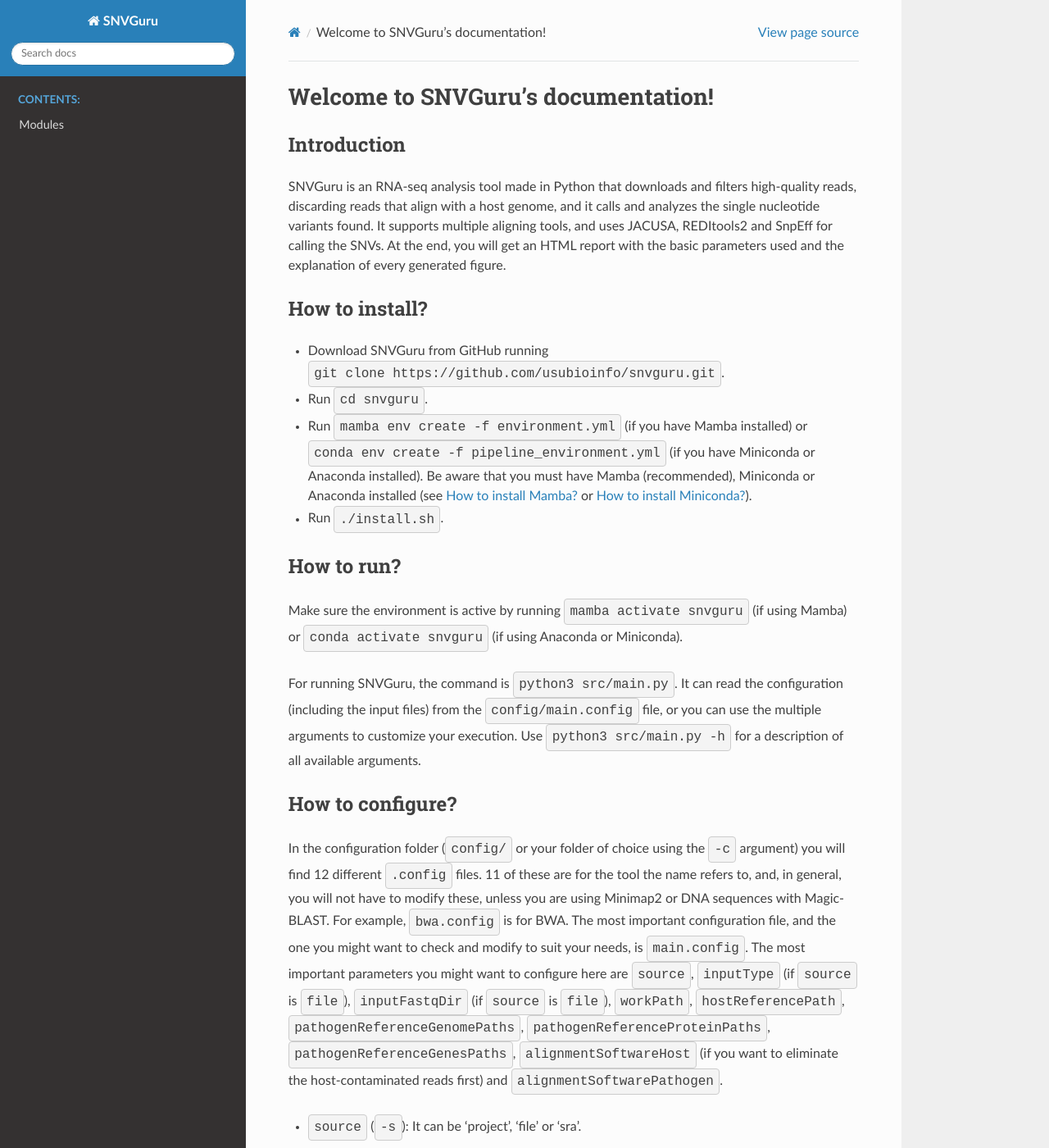
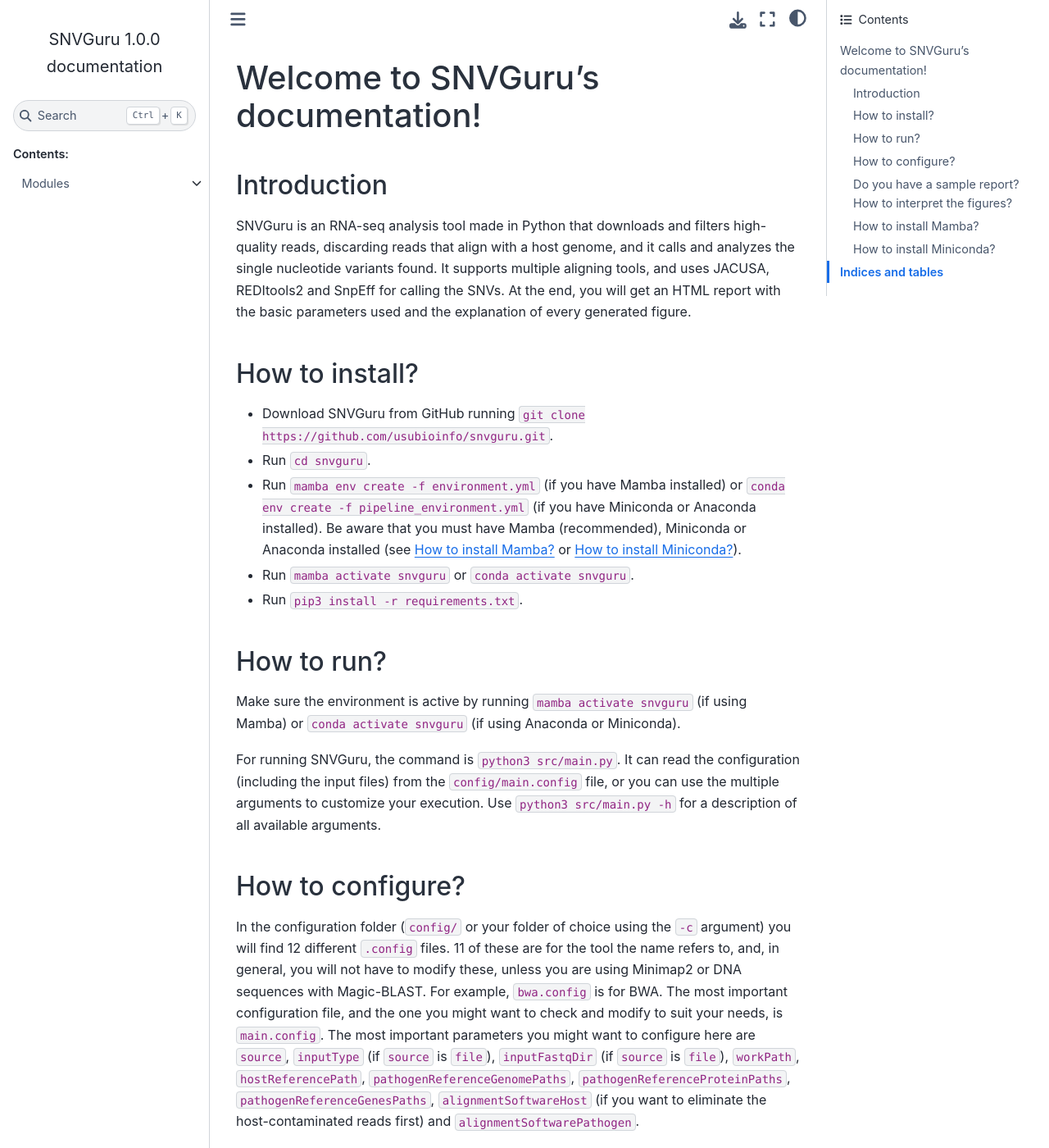
Before and after one commit to usubioinfo/snvguru, a Sphinx documentation site: the page built from docs/index.rst, in a window 1280 px wide and 1400 px high. Shown: the whole window at 82% size. Built offline with Sphinx 7.4.7 and the Sphinx Book theme 1.1.4, drawn with Linux system fonts in a browser that asks for light colours; pages that are not in the unit, such as notebooks, are missing from menus; some of the changed text lies outside the part shown.

Commit message:
Added REDItools3

```diff
--- a/docs/conf.py
+++ b/docs/conf.py
@@ -49,7 +49,7 @@
 # a list of builtin themes.
 #
 # html_theme = 'alabaster'
-html_theme = 'sphinx_rtd_theme'
+html_theme = 'sphinx_book_theme'
 # html_theme = 'sphinx_material'
 
 # Add any paths that contain custom static files (such as style sheets) here,
--- a/docs/index.rst
+++ b/docs/index.rst
@@ -16,50 +16,51 @@
 How to install?
 ===============
 
-* Download SNVGuru from GitHub running `git clone https://github.com/usubioinfo/snvguru.git`.
-* Run `cd snvguru`.
-* Run `mamba env create -f environment.yml` (if you have Mamba installed) or `conda env create -f pipeline_environment.yml` (if you have Miniconda or Anaconda installed). Be aware that you must have Mamba (recommended), Miniconda or Anaconda installed (see :ref:`mamba-installation` or :ref:`miniconda-installation`).
-* Run `./install.sh`.
+* Download SNVGuru from GitHub running ``git clone https://github.com/usubioinfo/snvguru.git``.
+* Run ``cd snvguru``.
+* Run ``mamba env create -f environment.yml`` (if you have Mamba installed) or ``conda env create -f pipeline_environment.yml`` (if you have Miniconda or Anaconda installed). Be aware that you must have Mamba (recommended), Miniconda or Anaconda installed (see :ref:`mamba-installation` or :ref:`miniconda-installation`).
+* Run ``mamba activate snvguru`` or ``conda activate snvguru``.
+* Run ``pip3 install -r requirements.txt``.
 
 ===========
 How to run?
 ===========
 
-Make sure the environment is active by running `mamba activate snvguru` (if using Mamba) or `conda activate snvguru` (if using Anaconda or Miniconda).
+Make sure the environment is active by running ``mamba activate snvguru`` (if using Mamba) or ``conda activate snvguru`` (if using Anaconda or Miniconda).
 
-For running SNVGuru, the command is `python3 src/main.py`. It can read the configuration (including the input files) from the `config/main.config` file, or you can use the multiple arguments to customize your execution. Use `python3 src/main.py -h` for a description of all available arguments.
+For running SNVGuru, the command is ``python3 src/main.py``. It can read the configuration (including the input files) from the ``config/main.config`` file, or you can use the multiple arguments to customize your execution. Use ``python3 src/main.py -h`` for a description of all available arguments.
 
 =================
 How to configure?
 =================
 
-In the configuration folder (`config/` or your folder of choice using the `-c` argument) you will find 12 different `.config` files. 11 of these are for the tool the name refers to, and, in general, you will not have to modify these, unless you are using Minimap2 or DNA sequences with Magic-BLAST. For example, `bwa.config` is for BWA. The most important configuration file, and the one you might want to check and modify to suit your needs, is `main.config`. The most important parameters you might want to configure here are `source`, `inputType` (if `source` is `file`), `inputFastqDir` (if `source` is `file`), `workPath`, `hostReferencePath`, `pathogenReferenceGenomePaths`, `pathogenReferenceProteinPaths`, `pathogenReferenceGenesPaths`, `alignmentSoftwareHost` (if you want to eliminate the host-contaminated reads first) and `alignmentSoftwarePathogen`.
+In the configuration folder (``config/`` or your folder of choice using the ``-c`` argument) you will find 12 different ``.config`` files. 11 of these are for the tool the name refers to, and, in general, you will not have to modify these, unless you are using Minimap2 or DNA sequences with Magic-BLAST. For example, ``bwa.config`` is for BWA. The most important configuration file, and the one you might want to check and modify to suit your needs, is ``main.config``. The most important parameters you might want to configure here are ``source``, ``inputType`` (if ``source`` is ``file``), ``inputFastqDir`` (if ``source`` is ``file``), ``workPath``, ``hostReferencePath``, ``pathogenReferenceGenomePaths``, ``pathogenReferenceProteinPaths``, ``pathogenReferenceGenesPaths``, ``alignmentSoftwareHost`` (if you want to eliminate the host-contaminated reads first) and ``alignmentSoftwarePathogen``.
 
-* `source` (`-s`): It can be 'project', 'file' or 'sra'.
-   * `project`: It will read a list of BioProject IDs from `projects.txt`.
-   * `sra`: It will read a list of SRA IDs from sras.txt.
-   * `file`: It will read a a list of files from `singleInput.txt`, `pairedInput.txt` or `mixedInput.txt`, depending on the `inputType` value.
-      * `inputType` (`-it`): It can be either 'single', 'paired' or 'mixed'. Will only work if `source` is `file`. All files read must be located at `inputFastqDir`.
-         * `single`: It will read the files in `singleInput.txt`. It has three columns: Run (the sample long ID), ID (the sample short ID for pipeline use) and File (the file name). All reads must be single end.
-         * `paired`: It will read the files in `pairedInput.txt`. It has four columns: Run (the sample long ID), ID (the sample short ID for pipeline use), and File1 and File2 (the file names of the main and the mate reads). All reads must be paired end.
-         * `mixed`: It will read the files in `mixedInput.txt`. It has five columns: Run (the sample long ID), ID (the sample short ID for pipeline use), Type (either `single` or `paired`) and File1 and File2 (the file names of the main and the mate reads). File2 is not required if the sample is single-end.
-      * `inputFastqDir` (`-if`): Directory where all input FASTQ files from the samples are located. Will only work if `source` is `file`.
-* `workPath` (`-w`): When you download SNVGuru, it will have the value `workspace`, which means that your results will be located at `workspace/`. If you want to run the pipeline with different configurations, you might want to have a different `workPath` for every configuration.
-* `hostReferencePath` (`-hr`): Location of the host reference genome FASTA file.
+* ``source`` (``-s``): It can be 'project', 'file' or 'sra'.
+   * ``project``: It will read a list of BioProject IDs from ``projects.txt``.
+   * ``sra``: It will read a list of SRA IDs from sras.txt.
+   * ``file``: It will read a a list of files from ``singleInput.txt``, ``pairedInput.txt`` or ``mixedInput.txt``, depending on the ``inputType`` value.
+      * ``inputType`` (``-it``): It can be either 'single', 'paired' or 'mixed'. Will only work if ``source`` is ``file``. All files read must be located at ``inputFastqDir``.
+         * ``single``: It will read the files in ``singleInput.txt``. It has three columns: Run (the sample long ID), ID (the sample short ID for pipeline use) and File (the file name). All reads must be single end.
+         * ``paired``: It will read the files in ``pairedInput.txt``. It has four columns: Run (the sample long ID), ID (the sample short ID for pipeline use), and File1 and File2 (the file names of the main and the mate reads). All reads must be paired end.
+         * ``mixed``: It will read the files in ``mixedInput.txt``. It has five columns: Run (the sample long ID), ID (the sample short ID for pipeline use), Type (either ``single`` or ``paired``) and File1 and File2 (the file names of the main and the mate reads). File2 is not required if the sample is single-end.
+      * ``inputFastqDir`` (``-if``): Directory where all input FASTQ files from the samples are located. Will only work if ``source`` is ``file``.
+* ``workPath`` (``-w``): When you download SNVGuru, it will have the value ``workspace``, which means that your results will be located at ``workspace/``. If you want to run the pipeline with different configurations, you might want to have a different ``workPath`` for every configuration.
+* ``hostReferencePath`` (``-hr``): Location of the host reference genome FASTA file.
 * Pathogen reference files: Each pathogen reference has three files needed: The genome FASTA file, the proteome FASTA file and the genes file. If you are running the samples against multiple genomes, make sure that they are input in the same order for the three following parameters.
-   * `pathogenReferenceGenomePaths` (`-prf`): Location of the pathogen reference genome FASTA files. If you are running the samples against multiple genomes, they must be separated by comma.
-   * `pathogenReferenceProteinPaths` (`-prp`): Location of the pathogen reference proteome FASTA files. If you are running the samples against multiple genomes, they must be separated by comma.
-   * `pathogenReferenceGenesPaths` (`-prg`): Location of the pathogen reference genes file. Accepted formats are GFF (`.gff`, `.gff3`), GTF (`.gtf`), GenBank (`.gbk`, `.gbff`, `.gb`) or RefSeq (`.refseq`).
+   * ``pathogenReferenceGenomePaths`` (``-prf``): Location of the pathogen reference genome FASTA files. If you are running the samples against multiple genomes, they must be separated by comma.
+   * ``pathogenReferenceProteinPaths`` (``-prp``): Location of the pathogen reference proteome FASTA files. If you are running the samples against multiple genomes, they must be separated by comma.
+   * ``pathogenReferenceGenesPaths`` (``-prg``): Location of the pathogen reference genes file. Accepted formats are GFF (``.gff``, ``.gff3``), GTF (``.gtf``), GenBank (``.gbk``, ``.gbff``, ``.gb``) or RefSeq (``.refseq``).
 * Alignment tools: There are two parameters for setting the tools used for the alignment steps:
-   * `alignmentSoftwareHost` (`-ah`): Selected tool for running the alignment against the host.
-   * `alignmentSoftwarePathogen` (`-ap`): Selected tool for running the alignment against the pathogens.
+   * ``alignmentSoftwareHost`` (``-ah``): Selected tool for running the alignment against the host.
+   * ``alignmentSoftwarePathogen`` (``-ap``): Selected tool for running the alignment against the pathogens.
    * These tools can be:
-      * `hisat2`: Hisat2 is suggested for short RNA-seq reads.
-      * `star`: STAR is suggested for short RNA-seq reads.
-      * `bwa`: BWA is suggested for short DNA reads.
-      * `minimap2`: Minimap2 is suggested for long DNA or RNA-seq reads.
-      * `gmap`: GMAP is suggested for long cDNA reads.
-      * `magicblast`: Magic-BLAST can be used for any type of read.
+      * ``hisat2``: Hisat2 is suggested for short RNA-seq reads.
+      * ``star``: STAR is suggested for short RNA-seq reads.
+      * ``bwa``: BWA is suggested for short DNA reads.
+      * ``minimap2``: Minimap2 is suggested for long DNA or RNA-seq reads.
+      * ``gmap``: GMAP is suggested for long cDNA reads.
+      * ``magicblast``: Magic-BLAST can be used for any type of read.
 
 
 ==========================================================
@@ -78,13 +79,16 @@
 
 * Download the installer running one of these commands:
 
-   * `curl -L -O "https://github.com/conda-forge/miniforge/releases/latest/download/Miniforge3-$(uname)-$(uname -m).sh"`
-   * `wget "https://github.com/conda-forge/miniforge/releases/latest/download/Miniforge3-$(uname)-$(uname -m).sh""`
+   * ``curl -L -O "https://github.com/conda-forge/miniforge/releases/latest/download/Miniforge3-$(uname)-$(uname -m).sh"``
 
-* Run the script with `bash Miniforge3-$(uname)-$(uname -m).sh`.
+   Or
+
+   * ``wget "https://github.com/conda-forge/miniforge/releases/latest/download/Miniforge3-$(uname)-$(uname -m).sh""``
+
+* Run the script with ``bash Miniforge3-$(uname)-$(uname -m).sh``.
 * Accept all the default configuration (unless you know what you are doing).
-* Close and reopen the terminal (or, alternatively, run `source ~/.bashrc` if you are on bash, `source ~/.zshrc` if you are on zsh, or `source ~/.config/fish/config.fish` if you are on fish).
-* You can test that it is installed by running `mamba list`. It should display a list of installed packages.
+* Close and reopen the terminal (or, alternatively, run ``source ~/.bashrc`` if you are on bash, ``source ~/.zshrc`` if you are on zsh, or ``source ~/.config/fish/config.fish`` if you are on fish).
+* You can test that it is installed by running ``mamba list``. It should display a list of installed packages.
 
 .. _miniconda-installation:
 
@@ -95,10 +99,10 @@
 NOTE: These steps are based on the instructions found on `Miniforge's GitHub <https://github.com/conda-forge/miniforge>`_.
 
 * Download the installer from https://docs.conda.io/en/latest/miniconda.html#linux-installers.
-* Run `bash Miniconda3-latest-Linux-x86_64.sh`. The filename can change.
+* Run ``bash Miniconda3-latest-Linux-x86_64.sh``. The filename can change.
 * Accept all the default configuration.
 * Close and reopen the terminal window.
-* You can test that it is installed by running `conda list`. It should display a list of installed packages.
+* You can test that it is installed by running ``conda list``. It should display a list of installed packages.
 
 .. toctree::
    :maxdepth: 3
--- a/requirements.txt
+++ b/requirements.txt
@@ -2,3 +2,6 @@
 joblib
 waiting
 Jinja2==3.1.2
+REDItools3
+# sphinx==8.1.3
+# sphinx-book-theme==1.1.4
```
Also changed, not shown: README.md (+6 -3 lines), 7 other files.
